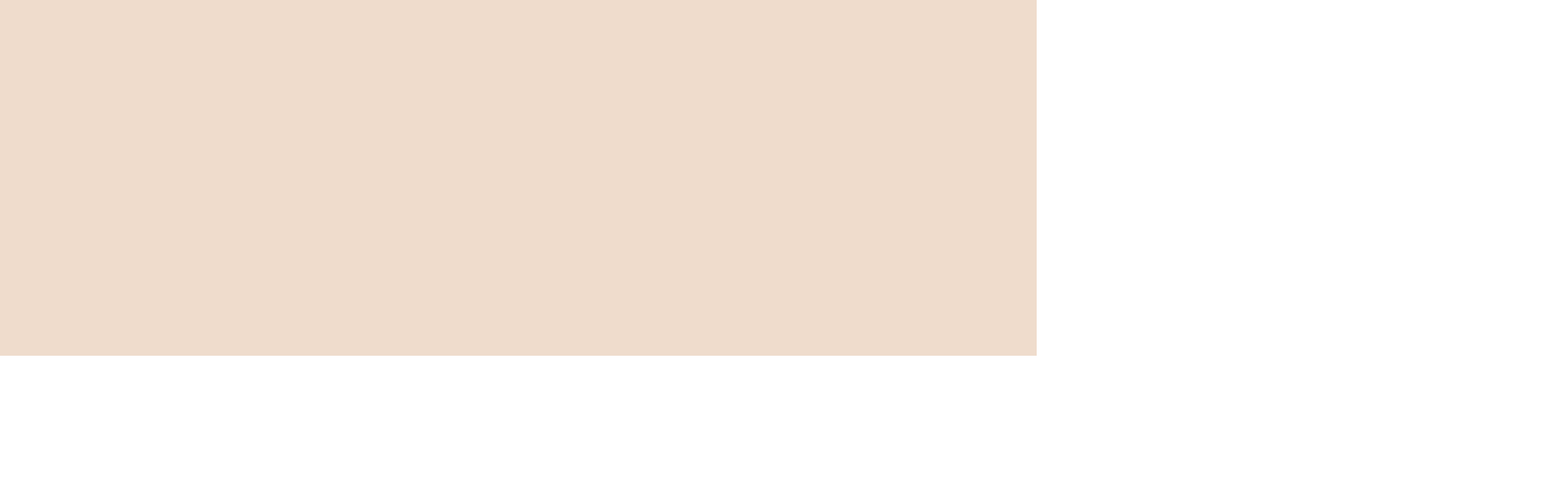
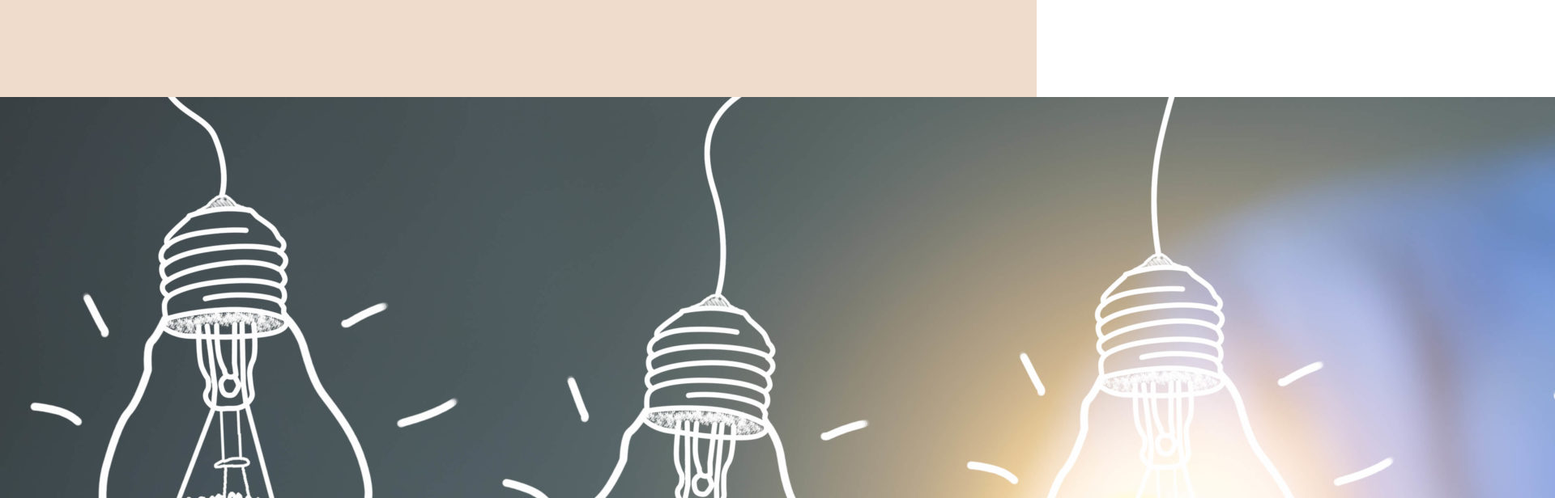
Before and after one commit to Alina-Ijaz/Web, a React (Create React App) app in the folder my-app/: page / in a window 1280 px wide. Shown: the part 200-816 px from the top of the page at 81% size, 1920 px wide, since content can reach past the window. Built offline with nearby package versions, Linux system fonts and the light colour scheme.

Commit message:
Add image

```diff
--- a/my-app/src/Components/Div1.js
+++ b/my-app/src/Components/Div1.js
@@ -1,10 +1,13 @@
 import './Div1.css';
 function Div1() {
     return (
-        <div class="Wrapper" >
-          <div class="intro" >
+        <div className="Wrapper" >
+          <div className="intro" >
 
       </div>
+      <div className="image1" >
+      <img src="image1.jpg"  alt="BigCo Inc. logo"/>
+    </div>
       </div>
     );
   }
```
Also changed, not shown: my-app/public/image1.jpg (added).
